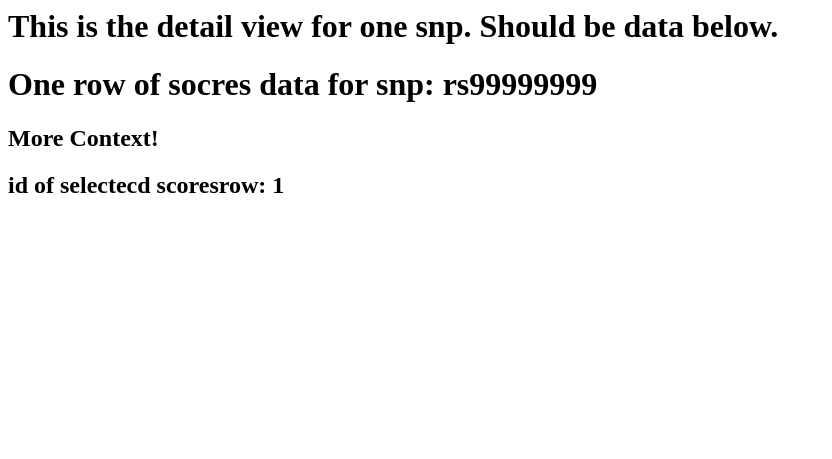
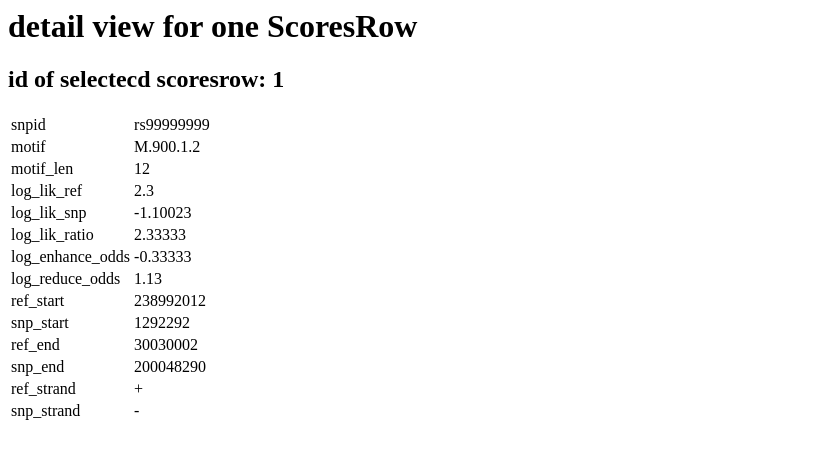
Before and after one commit to RebeccaHudson/atsnp_search, a Django app: page /snpSearchTool/1/detail in a window 1280 px wide. Shown: the top 459 px of the page, without its empty margins (0-832 px from the left). Run offline with Django 3.2, Linux system fonts and the light colour scheme; data comes from the database, SQL or seed files in the repository.

Commit message:
Displaying all fields for one row of data.

```diff
--- a/atSNPsearch/snpSearchTool/templates/snpSearchTool/detail.html
+++ b/atSNPsearch/snpSearchTool/templates/snpSearchTool/detail.html
@@ -1,5 +1,19 @@
-<h1> This is the detail view for one snp. Should be data below. </h1>
-<h1> {{ snp_scores_row }} </h1>
-<h2> {{ more_context }} </h2>
+<h1> detail view for one ScoresRow </h1>
 <h2> id of selectecd scoresrow: {{ id_of_scoresrow }} </h2>
+<table>
+	<tr> <td> snpid </td>   <td> {{ snp_scores_row.snpid }} </td> </tr>
+	<tr> <td> motif </td>   <td> {{ snp_scores_row.motif }} </td> </tr>
+	<tr> <td> motif_len</td>   <td> {{ snp_scores_row.motif_len }} </td> </tr>
+	<tr> <td>log_lik_ref</td>   <td> {{ snp_scores_row.log_lik_ref }} </td> </tr>
+	<tr> <td>log_lik_snp  </td>   <td> {{snp_scores_row.log_lik_snp }} </td> </tr>
+	<tr> <td>log_lik_ratio</td>   <td> {{snp_scores_row.log_lik_ratio}} </td> </tr>
+	<tr> <td>log_enhance_odds</td>   <td> {{snp_scores_row.log_enhance_odds}} </td> </tr>
+	<tr> <td>log_reduce_odds</td>   <td> {{snp_scores_row.log_reduce_odds}} </td> </tr>
+	<tr> <td>ref_start</td>   <td> {{snp_scores_row.ref_start}} </td> </tr>
+	<tr> <td>snp_start</td>   <td> {{snp_scores_row.snp_start}} </td> </tr>
+	<tr> <td>ref_end</td>   <td> {{snp_scores_row.ref_end}} </td> </tr>
+	<tr> <td>snp_end</td>   <td> {{snp_scores_row.snp_end}} </td> </tr>
+	<tr> <td>ref_strand</td>   <td> {{snp_scores_row.ref_strand}} </td> </tr>
+	<tr> <td>snp_strand</td>   <td> {{snp_scores_row.snp_strand}} </td> </tr>
+</table>
 <!-- display some other fields down here! -->
```
